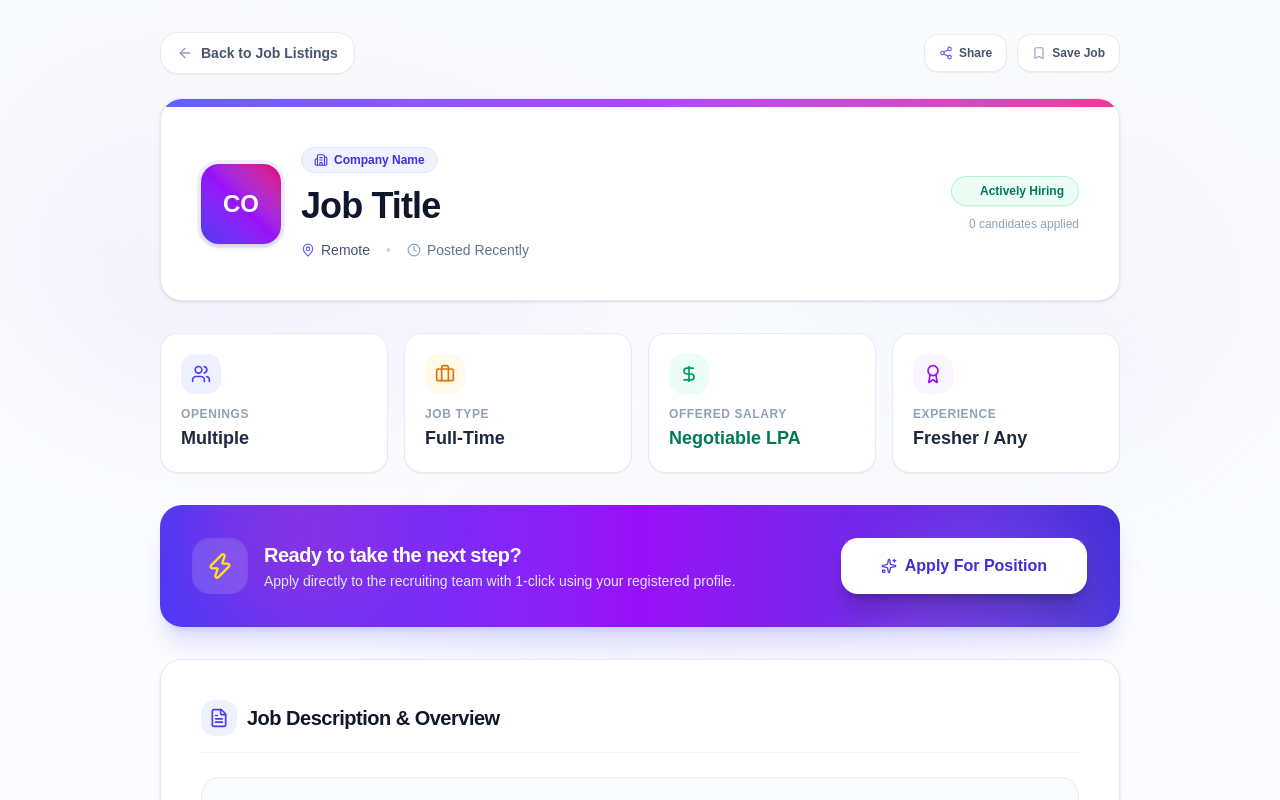
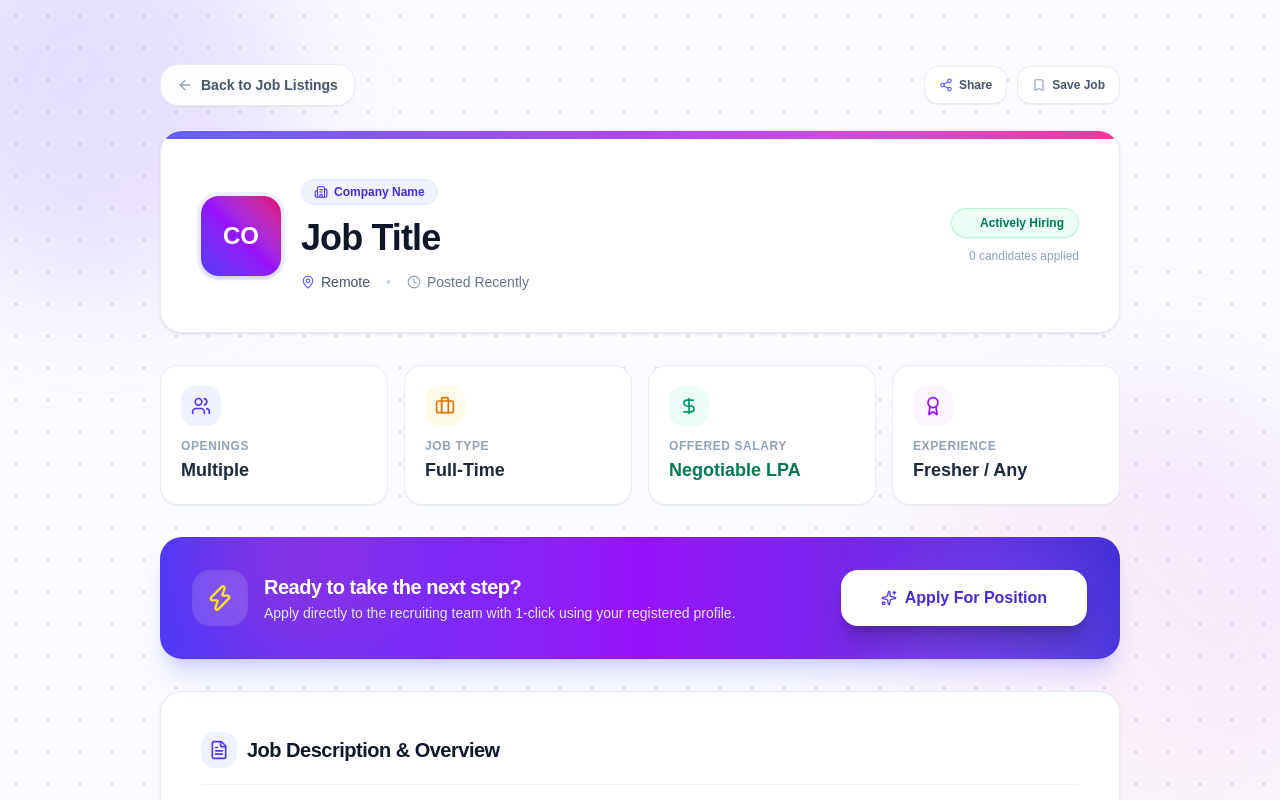
Before and after one commit to paldhaduk7-png/Job-Portal, a React app in the folder frontend/: page /description/1 in a window 1280 px wide. Shown: the top 800 px of the page. Built offline with nearby package versions, Linux system fonts and the light colour scheme; no server answers; the HTML template or start-up script is replaced by a standard one.

Commit message:
feat: implement job description and user profile components

```diff
--- a/frontend/src/Job/JobDescription.jsx
+++ b/frontend/src/Job/JobDescription.jsx
@@ -154,14 +154,32 @@ const JobDescription = () => {
       <LoginPopup open={open} setOpen={setOpen} />
 
       {/* Background Ambient Lighting & Glow Effects */}
-      <div className="min-h-screen bg-gradient-to-b from-slate-50/90 via-indigo-50/20 to-slate-50/80 relative overflow-hidden pb-20">
+      <div className="relative min-h-screen bg-[#fafbff] py-8 px-4 sm:px-6 lg:px-8 overflow-hidden pb-20">
+        {/* Dynamic Ambient Background Elements */}
+        <div className="absolute inset-0 pointer-events-none overflow-hidden">
+          {/* Top-Left Indigo Glow Orb */}
+          <div className="absolute -top-24 -left-24 w-96 h-96 bg-gradient-to-br from-indigo-400/25 to-purple-400/20 rounded-full blur-3xl" />
 
-        {/* Soft Ambient Light Orbs */}
-        <div className="absolute top-0 left-1/4 -translate-x-1/2 w-[650px] h-[400px] bg-gradient-to-tr from-indigo-500/15 via-purple-500/12 to-transparent rounded-full blur-3xl pointer-events-none -z-10" />
-        <div className="absolute top-24 right-10 w-[500px] h-[380px] bg-gradient-to-bl from-pink-500/10 via-indigo-400/10 to-transparent rounded-full blur-3xl pointer-events-none -z-10" />
-        <div className="absolute top-[500px] left-1/3 w-[700px] h-[450px] bg-gradient-to-r from-blue-400/8 via-purple-400/8 to-transparent rounded-full blur-3xl pointer-events-none -z-10" />
+          {/* Top-Right Violet Glow Orb */}
+          <div className="absolute top-1/4 -right-20 w-[30rem] h-[30rem] bg-gradient-to-bl from-purple-400/20 via-pink-300/15 to-transparent rounded-full blur-3xl" />
 
-        <div className="max-w-5xl mx-auto px-4 sm:px-6 lg:px-8 pt-8">
+          {/* Center-Bottom Soft Cyan/Blue Orb */}
+          <div className="absolute -bottom-28 left-1/3 w-[36rem] h-[36rem] bg-gradient-to-tr from-blue-300/20 to-indigo-200/20 rounded-full blur-3xl" />
+
+          {/* Subtle Modern Dot-Matrix Grid Overlay */}
+          <div
+            className="absolute inset-0 opacity-[0.35]"
+            style={{
+              backgroundImage: `radial-gradient(circle, #6366f1 1px, transparent 1px)`,
+              backgroundSize: '32px 32px'
+            }}
+          />
+
+          {/* Radial vignette mask to fade grid smoothly */}
+          <div className="absolute inset-0 bg-gradient-to-b from-transparent via-transparent to-[#fafbff]/80" />
+        </div>
+
+        <div className="relative z-10 max-w-5xl mx-auto px-4 sm:px-6 lg:px-8 pt-8">
 
           {/* Top Actions & Navigation Bar */}
           <div className="flex items-center justify-between gap-4 mb-6">
--- a/frontend/src/Profile/Profile.jsx
+++ b/frontend/src/Profile/Profile.jsx
@@ -119,14 +119,32 @@ const Profile = () => {
   };
 
   return (
-    <div className="min-h-screen bg-gradient-to-b from-slate-50/90 via-indigo-50/20 to-slate-50/80 relative overflow-hidden py-10 px-4 sm:px-6 lg:px-8">
+    <div className="relative min-h-screen bg-[#fafbff] py-10 px-4 sm:px-6 lg:px-8 overflow-hidden">
+      {/* Dynamic Ambient Background Elements */}
+      <div className="absolute inset-0 pointer-events-none overflow-hidden">
+        {/* Top-Left Indigo Glow Orb */}
+        <div className="absolute -top-24 -left-24 w-96 h-96 bg-gradient-to-br from-indigo-400/25 to-purple-400/20 rounded-full blur-3xl" />
 
-      {/* Background Ambient Glows & Mesh Lighting */}
-      <div className="absolute top-0 left-1/4 -translate-x-1/2 w-[650px] h-[400px] bg-gradient-to-tr from-indigo-500/15 via-purple-500/12 to-transparent rounded-full blur-3xl pointer-events-none -z-10" />
-      <div className="absolute top-40 right-10 w-[500px] h-[380px] bg-gradient-to-bl from-pink-500/10 via-indigo-400/8 to-transparent rounded-full blur-3xl pointer-events-none -z-10" />
-      <div className="absolute top-[600px] left-1/3 w-[700px] h-[450px] bg-gradient-to-r from-blue-400/8 via-purple-400/8 to-transparent rounded-full blur-3xl pointer-events-none -z-10" />
+        {/* Top-Right Violet Glow Orb */}
+        <div className="absolute top-1/4 -right-20 w-[30rem] h-[30rem] bg-gradient-to-bl from-purple-400/20 via-pink-300/15 to-transparent rounded-full blur-3xl" />
 
-      <div className="max-w-6xl mx-auto space-y-8">
+        {/* Center-Bottom Soft Cyan/Blue Orb */}
+        <div className="absolute -bottom-28 left-1/3 w-[36rem] h-[36rem] bg-gradient-to-tr from-blue-300/20 to-indigo-200/20 rounded-full blur-3xl" />
+
+        {/* Subtle Modern Dot-Matrix Grid Overlay */}
+        <div
+          className="absolute inset-0 opacity-[0.35]"
+          style={{
+            backgroundImage: `radial-gradient(circle, #6366f1 1px, transparent 1px)`,
+            backgroundSize: '32px 32px'
+          }}
+        />
+
+        {/* Radial vignette mask to fade grid smoothly */}
+        <div className="absolute inset-0 bg-gradient-to-b from-transparent via-transparent to-[#fafbff]/80" />
+      </div>
+
+      <div className="relative z-10 max-w-6xl mx-auto space-y-8">
 
         {/* Main Profile Header Card */}
         <div className="bg-white rounded-3xl border border-slate-200/80 shadow-sm hover:shadow-md transition-all duration-300 overflow-hidden">
```
